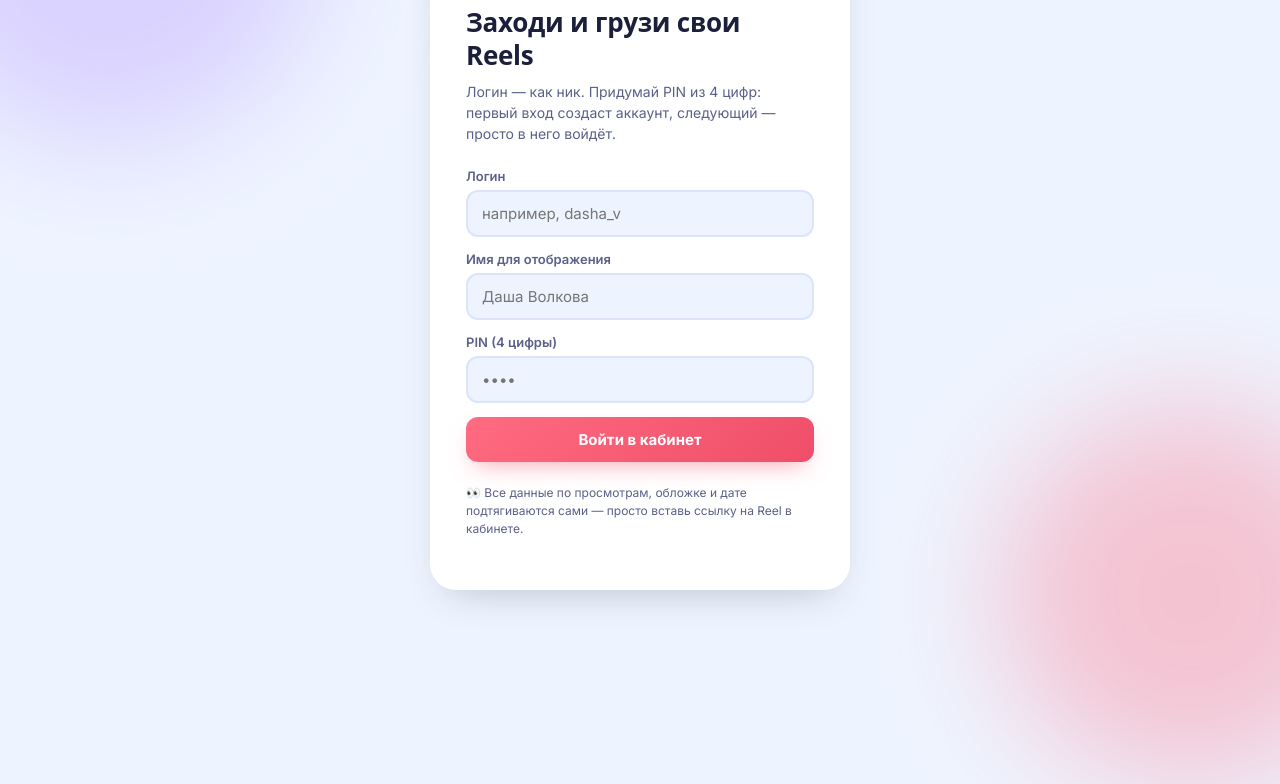
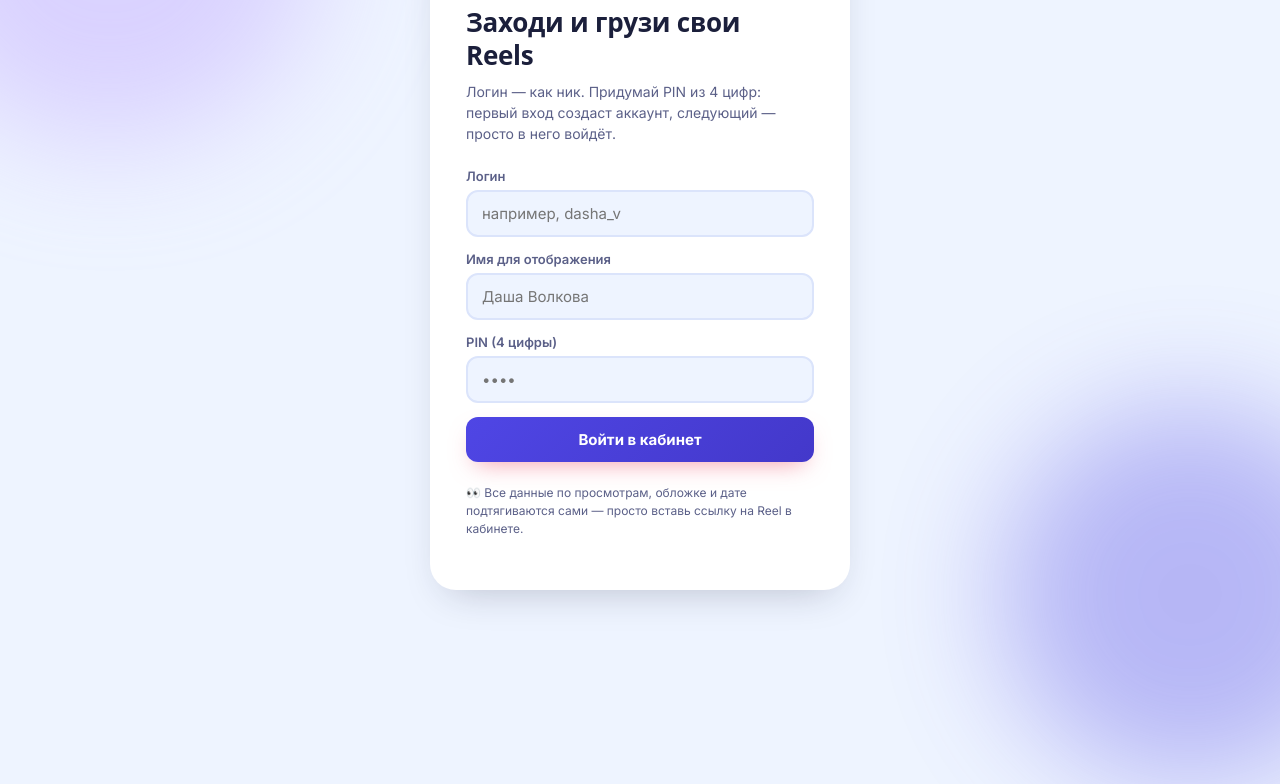
Before and after one commit to chokoladkavladka/reels-room, a website: page public/index.html in a window 1280 px wide. Shown: the part 156-940 px from the top of the page. Drawn offline with Linux system fonts and the light colour scheme; a web font is replaced by a local one.

Commit message:
Update style.css

```diff
--- a/public/style.css
+++ b/public/style.css
@@ -4,8 +4,8 @@
   --cloud-deep: #e2ebfd;
   --ink: #1b1f3b;
   --ink-soft: #5b6088;
-  --coral: #ff6b81;
-  --coral-deep: #ef4e68;
+  --coral: #4f46e5;
+  --coral-deep: #4338ca;
   --lavender: #c9b6ff;
   --mint: #34d399;
   --white: #ffffff;
```
